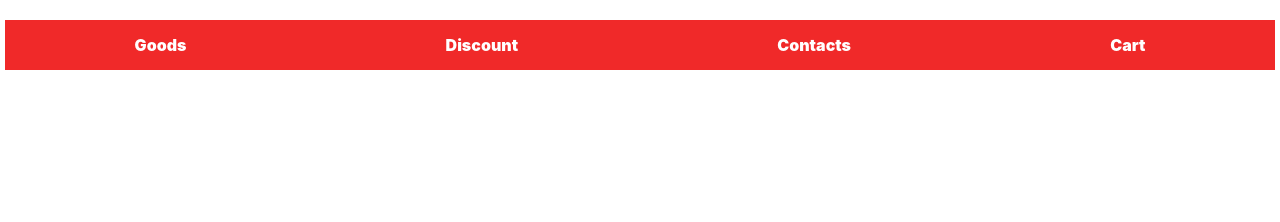
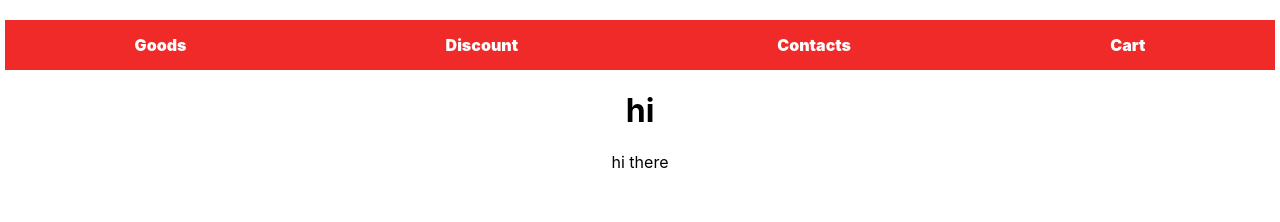
Before and after one commit to aliaksei7985/react-homework, a React (Create React App) app: page / in a window 1280 px wide. Shown: the top 222 px of the page. Built offline with nearby package versions, Linux system fonts and the light colour scheme.

Commit message:
212 lesson

```diff
--- a/src/App.js
+++ b/src/App.js
@@ -1,4 +1,3 @@
-import logo from './logo.svg';
 import './App.css';
 
 function App() {
--- /dev/null
+++ b/src/NewApp.css
@@ -0,0 +1,3 @@
+.newApp {
+    text-align: center;
+}
--- /dev/null
+++ b/src/NewApp.js
@@ -0,0 +1,10 @@
+import './NewApp.css';
+
+export default function NewApp() {
+    return (
+        <div className="newApp">
+            <h1>hi</h1>
+            <div>hi there</div>
+        </div>
+    )
+}
--- a/src/index.js
+++ b/src/index.js
@@ -3,11 +3,13 @@ import ReactDOM from 'react-dom/client';
 import './index.css';
 import App from './App';
 import reportWebVitals from './reportWebVitals';
+import NewApp from './NewApp';
 
 const root = ReactDOM.createRoot(document.getElementById('root'));
 root.render(
   <React.StrictMode>
     <App/>
+    <NewApp/>
   </React.StrictMode>
 );
 
```
